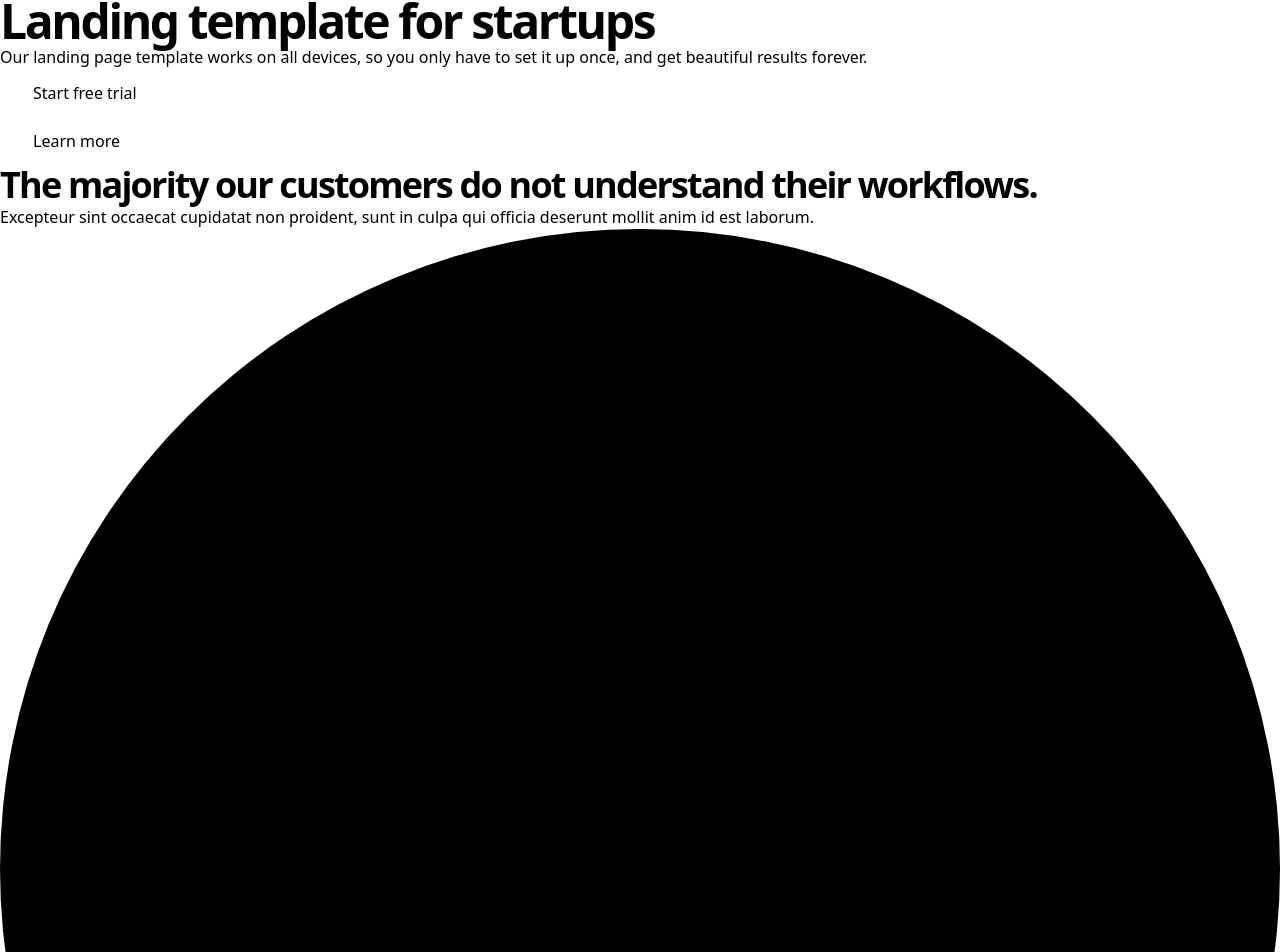
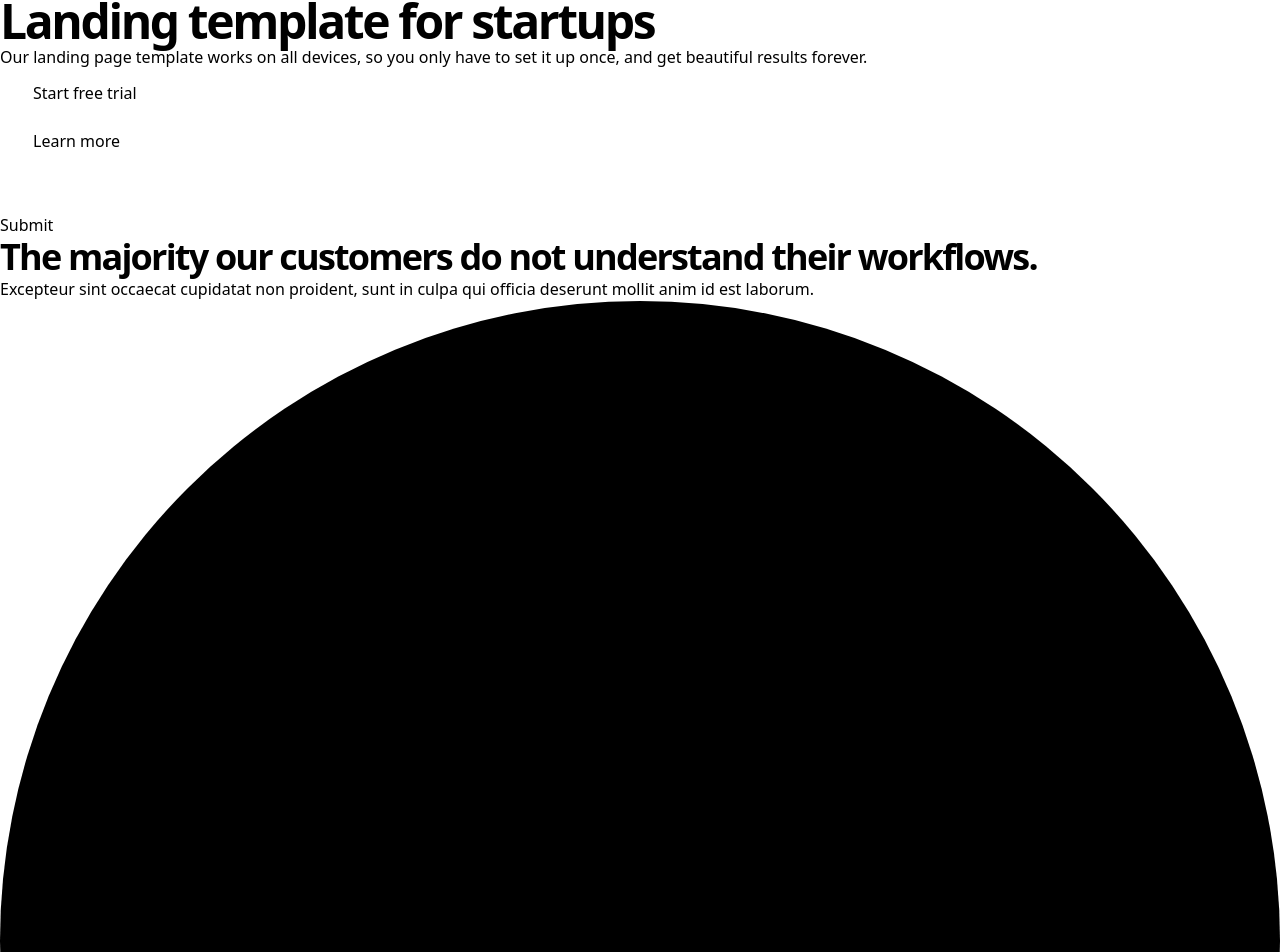
Before and after one commit to agorbaneva/TreeHacks, a React (Vite) app: page / in a window 1280 px wide. Shown: the part 2286-3238 px from the top of the page. Built offline with nearby package versions, Linux system fonts and the light colour scheme.

Commit message:
finished API calls

```diff
--- a/package.json
+++ b/package.json
@@ -7,6 +7,7 @@
     "preview": "vite preview"
   },
   "dependencies": {
+    "@syncfusion/ej2-react-inputs": "^20.4.48",
     "@tailwindcss/forms": "^0.5.3",
     "aos": "^3.0.0-beta.6",
     "react": "^18.2.0",
--- a/src/partials/HeroHome.jsx
+++ b/src/partials/HeroHome.jsx
@@ -1,10 +1,42 @@
 import React, { useState } from 'react';
 import Modal from '../utils/Modal';
+import { TextBoxComponent } from '@syncfusion/ej2-react-inputs';
+
 
 import HeroImage from '../images/hero-image-01.jpg';
 
 function HeroHome() {
-  const [videoModalOpen, setVideoModalOpen] = useState(false);
+  const [destinationValue, setDestinationValue] = useState('');
+  const [startValue, setStartValue] = useState('');
+  const [result, setResult] = useState('');
+
+  const handleClick = async () => {
+    console.log(startValue, destinationValue)
+    const options = {
+      method: 'POST',
+      headers: {
+        'content-type': 'application/json',
+        'X-RapidAPI-Key': '8d059bf8d8mshd4b328215e21687p1b283ajsn41e8da8a6e21',
+        'X-RapidAPI-Host': 'travel-co2-climate-carbon-emissions.p.rapidapi.com'
+      },
+      body: JSON.stringify({
+        from: startValue,
+        to: destinationValue,
+        ways: 2,
+        people: 2,
+        language: "en",
+        title: `Comparing flying and public transport from ${startValue} to ${destinationValue}.`,
+        transport_types: ["flying", "public-transport"]
+      }).replace(`"${startValue}"`, "\"" + startValue +  "\"").replace(`"${destinationValue}"`, "\"" + destinationValue +  "\"")
+    };
+    console.log(options.body)
+    const response = await fetch('https://travel-co2-climate-carbon-emissions.p.rapidapi.com/api/v1/simpletrips', options)
+      .then(response => response.json())
+      .then(response => console.log(response))
+      .catch(err => console.error(err));
+    //const data = await response.json();
+    setResult(response);
+  }
 
   return (
     <section>
@@ -54,6 +86,22 @@ function HeroHome() {
                 </a>
               </div>
             </div>
+            <div>
+              <input
+                type="text"
+                value={startValue}
+                onChange={(e) => setStartValue(e.target.value)}
+              />
+            </div>
+            <div>
+              <input
+                type="text"
+                value={destinationValue}
+                onChange={(e) => setDestinationValue(e.target.value)}
+              />
+            </div>
+            <button onClick={handleClick}>Submit</button>
+            <p>{result}</p>
           </div>
         </div>
       </div>
```
Also changed, not shown: 1 other file (tests, documents, lock files or other folders).
